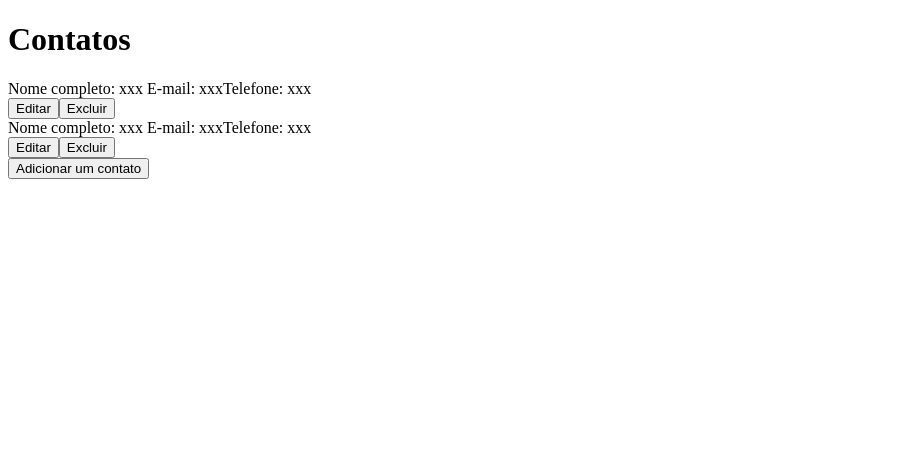
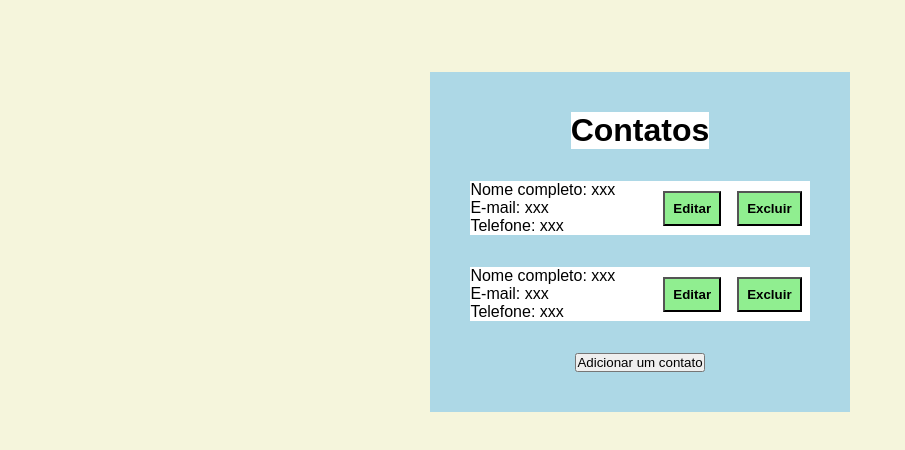
Before and after one commit to lichtle/lista-contatos, a React (Create React App) app: page / in a window 1280 px wide. Shown: the top 450 px of the page, without its empty margins (0-905 px from the left). Built offline with nearby package versions, Linux system fonts and the light colour scheme.

Commit message:
chore: esqueleto da aplicação pronto

```diff
--- a/src/App.tsx
+++ b/src/App.tsx
@@ -1,9 +1,13 @@
-import Agenda from "./containers/Main";
+import EstiloGlobal, { Container } from "./styles";
+import Agenda from "./containers/Agenda";
 
 function App() {
   return (
     <>
-      <Agenda />
+      <EstiloGlobal />
+      <Container>
+        <Agenda />
+      </Container>
     </>
   );
 }
--- /dev/null
+++ b/src/components/Contato/index.tsx
@@ -0,0 +1,22 @@
+import * as S from "./styles";
+import { Botao } from "../../styles";
+
+const Contato = () => (
+  <>
+    <S.Dados>
+      {/* Dados */}
+      <div>
+        <span>Nome completo: xxx</span>
+        <span>E-mail: xxx</span>
+        <span>Telefone: xxx</span>
+      </div>
+      {/* Ações */}
+      <div>
+        <Botao>Editar</Botao>
+        <Botao>Excluir</Botao>
+      </div>
+    </S.Dados>
+  </>
+);
+
+export default Contato;
--- /dev/null
+++ b/src/components/Contato/styles.ts
@@ -0,0 +1,12 @@
+import styled from "styled-components";
+
+export const Dados = styled.div`
+  background-color: white;
+  display: flex;
+  align-items: center;
+  gap: 40px;
+
+  div span {
+    display: block;
+  }
+`;
--- a/src/containers/Agenda/index.tsx
+++ b/src/containers/Agenda/index.tsx
@@ -1,15 +1,13 @@
+import Contato from "../../components/Contato";
+import { AgendaContainer } from "./styles";
+
 const Agenda = () => (
-  <main>
+  <AgendaContainer>
     <h1>Contatos</h1>
-    <div>
-      <span>Nome completo: xxx</span>
-      <span>E-mail: xxx</span>
-      <span>Telefone: xxx</span>
-    </div>
-    <div>
-      <span>Nome completo: xxx</span>
-      <span>E-mail: xxx</span>
-      <span>Telefone: xxx</span>
-    </div>
-  </main>
+    <Contato />
+    <Contato />
+    <button>Adicionar um contato</button>
+  </AgendaContainer>
 );
+
+export default Agenda;
--- /dev/null
+++ b/src/containers/Agenda/styles.ts
@@ -0,0 +1,15 @@
+import styled from "styled-components";
+
+export const AgendaContainer = styled.div`
+  display: flex;
+  flex-direction: column;
+  align-items: center;
+  justify-content: center;
+  background-color: lightblue;
+  padding: 40px;
+  gap: 32px;
+
+  h1 {
+    background-color: white;
+  }
+`;
--- a/src/containers/Main/index.tsx
+++ /dev/null
@@ -1,43 +0,0 @@
-const Agenda = () => (
-  <main>
-    <h1>Contatos</h1>
-
-    <div>
-      {/* Contato */}
-      <div>
-        {/* Dados */}
-        <span>Nome completo: xxx</span> {/*  Dado */}
-        <span>E-mail: xxx</span>
-        <span>Telefone: xxx</span>
-      </div>
-      <div>
-        {/* Ações */}
-        <button>Editar</button>
-        {/* Botões */}
-        <button>Excluir</button>
-      </div>
-    </div>
-
-    <div>
-      {/* Contato */}
-      <div>
-        {/* Dados */}
-        <span>Nome completo: xxx</span> {/*  Dado */}
-        <span>E-mail: xxx</span>
-        <span>Telefone: xxx</span>
-      </div>
-      <div>
-        {/* Ações */}
-        <button>Editar</button>
-        {/* Botões */}
-        <button>Excluir</button>
-      </div>
-    </div>
-
-    <div>
-      <button>Adicionar um contato</button>
-    </div>
-  </main>
-);
-
-export default Agenda;
--- /dev/null
+++ b/src/styles/index.ts
@@ -0,0 +1,30 @@
+import styled, { createGlobalStyle } from "styled-components";
+
+const EstiloGlobal = createGlobalStyle`
+  * {
+    margin: 0;
+    padding: 0;
+    box-sizing: border-box;
+    font-family: Arial, sans-serif;
+  }
+
+  html {
+    background-color: beige;
+  }
+`;
+
+export const Container = styled.div`
+  display: flex;
+  aling-items: center;
+  justify-content: center;
+  margin-top: 72px;
+`;
+
+export const Botao = styled.button`
+  background-color: lightgreen;
+  font-weight: bold;
+  padding: 8px;
+  margin: 0 8px;
+`;
+
+export default EstiloGlobal;
```
